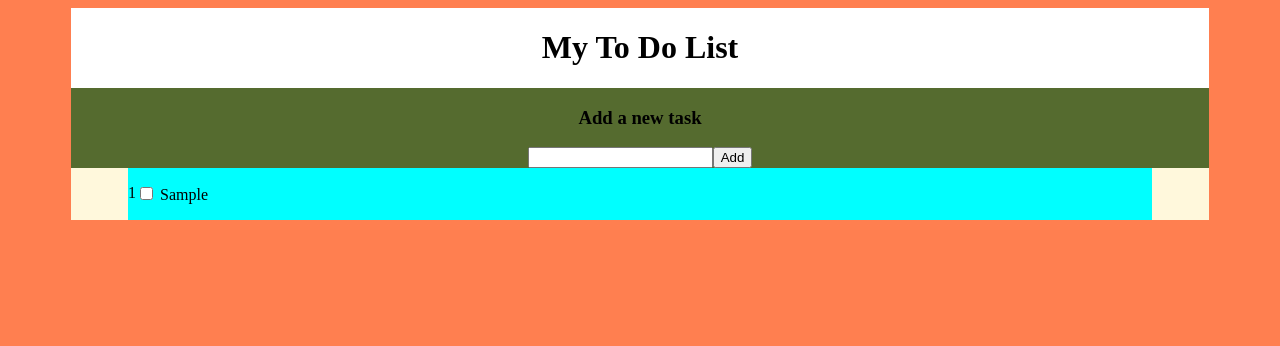
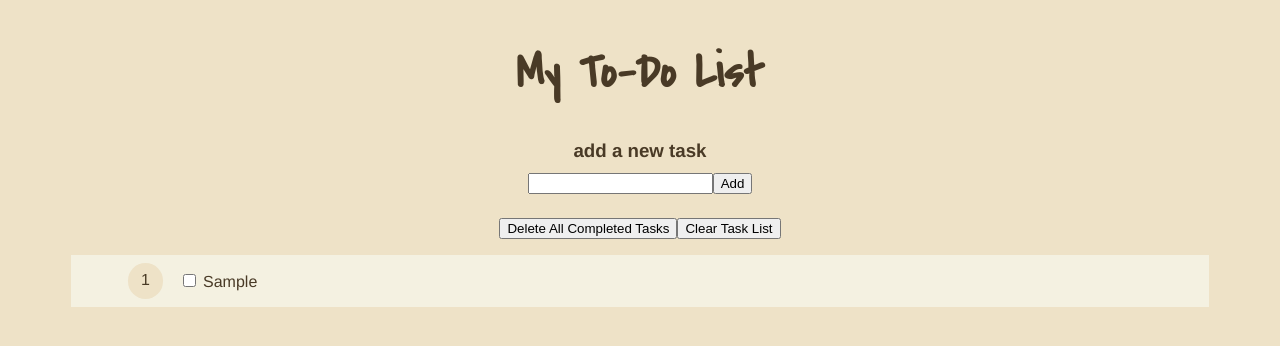
Before and after one commit to gmadalosso/To-Do-List-Project, a plain HTML site: page index.html in a window 1280 px wide. Both pictures are taken after typing "Sample" into the empty fields and a click on the button "Add". Drawn offline with Linux system fonts and the light colour scheme.

Commit message:
Changes to style of the page

```diff
--- a/index.html
+++ b/index.html
@@ -3,21 +3,29 @@
     <head>
         <link rel="stylesheet" type="text/css" href="/styles.css">
         <script src="/script.js"></script>
+        <style>
+            @import url('https://fonts.googleapis.com/css2?family=Covered+By+Your+Grace&display=swap');
+        </style>
     </head>
     <body>
 
         <div id="main-container">
             <div id="title-container">
-                <h1>My To Do List</h1>
+                <h1>My To-Do List</h1>
             </div>
 
+
             <div id="input-container">
-                <h3>Add a new task</h3>
+                <h3>add a new task</h3>
                 <div id="form-container">
                     <form name="add-task">
                         <input type="text" id="task-entry-box"/>
                     </form>
                     <button id="add-button" class="button-style" onclick="addTask()">Add</button>
+                </div>
+                <div id="additional-buttons-container">
+                    <button id="delete-button" class="button-style" onclick="deleteTasks()">Delete All Completed Tasks</button>
+                    <button id="clear-button" class="button-style" onclick="clearTasks()">Clear Task List</button>
                 </div>
             </div>
 
--- a/script.js
+++ b/script.js
@@ -39,10 +39,10 @@ function addTask() {
 
     //Adds new task to page
     document.getElementById("tasks-container").innerHTML += `<div class="task">
-    <p>${taskCopy.position}<p>
+    <p class="task-position">${taskCopy.position}<p>
     <input type="checkbox" id="${'checkboxTask' + taskCopy.position}" name="${'checkboxTask' + taskCopy.position}">
     <label for="${'task' + taskCopy.position}" id="${'labelTask' + taskCopy.position}">${taskCopy.text}</label>
-</div>`;
+    </div>`;
 
     //checks checkboxes because everytime a task is added, all checkboxes get unchecked
     checksCheckBoxes();
@@ -127,14 +127,24 @@ function rewritesList()
     for(let i = 0; i < taskArr.length; i++)
     {
         document.getElementById("tasks-container").innerHTML += `<div class="task">
-        <p>${taskArr[i].position}<p>
+        <p class="task-position">${taskArr[i].position}<p>
         <input type="checkbox" id="${'checkboxTask' + taskArr[i].position}" name="${'checkboxTask' + taskArr[i].position}">
         <label for="${'task' + taskArr[i].position}" id="${'labelTask' + taskArr[i].position}">${taskArr[i].text}</label>
-    </div>`;
+        </div>`;
     }
 
+    //rewrites "no tasks" message
     if(taskArr.length === 0)
     {
         document.getElementById("tasks-container").innerHTML = '<div class="task"><p>No tasks! Yay!</p></div>';
     }
 }
+
+function clearTasks()
+{
+    //clear all tasks from task array
+    taskArr = [];
+
+    document.getElementById("tasks-container").innerHTML = '<div class="task"><p>No tasks! Yay!</p></div>';
+
+}
--- a/styles.css
+++ b/styles.css
@@ -1,13 +1,15 @@
 body{
-    background-color: coral;
+    background-color: #EEE2C7;
     display: flex;
     flex-direction: column;
     flex-wrap: wrap;
     align-content: center;
+    font-family: Helvetica, Arial, sans-serif;
+    color: #493A26;
 }
 
 #main-container{
-    background-color: darkolivegreen;
+    background-color: white;
     display: flex;
     flex-direction: column;
     flex-wrap: wrap;
@@ -18,7 +20,9 @@ body{
 #title-container{
     display: flex;
     justify-content: space-around;
-    background-color: white;
+    background-color: #EEE2C7;
+    font-family: 'Covered By Your Grace', cursive;
+    font-size: 1.5rem;
 }
 
 #input-container{
@@ -27,6 +31,8 @@ body{
     flex-wrap: wrap;
     justify-content: center;
     align-content: center;
+    background-color: #EEE2C7;
+    margin: -1rem -5rem;
 }
 
 #form-container{
@@ -35,6 +41,17 @@ body{
     flex-wrap: wrap;
     justify-content: center;
     align-content: center;
+    background-color: #EEE2C7;
+    margin: -0.5rem 0;
+}
+
+#additional-buttons-container{
+    display: flex;
+    flex-direction: row;
+    flex-wrap: wrap;
+    justify-content: center;
+    align-content: center;
+    margin: 2rem;
 }
 
 #tasks-container{
@@ -42,17 +59,24 @@ body{
     flex-direction: column;
     flex-wrap: wrap;
     align-content: center;
-    background-color: cornsilk;
+    background-color: #F4F1E1;
     width: 100%;
 }
 
 .task {
-    background-color: cyan;
+    background-color: #F4F1E1;
     display: flex;
     flex-direction: row;
     width: 90%;
 }
 
+.task-position {
+    background-color: #EEE2C7;
+    border-radius: 1.5rem;
+    padding: 0.5rem 0.8rem;
+    margin: 0.5rem 1rem 0.5rem 0;
+}
+
 h3{
     text-align: center;
 }
```
